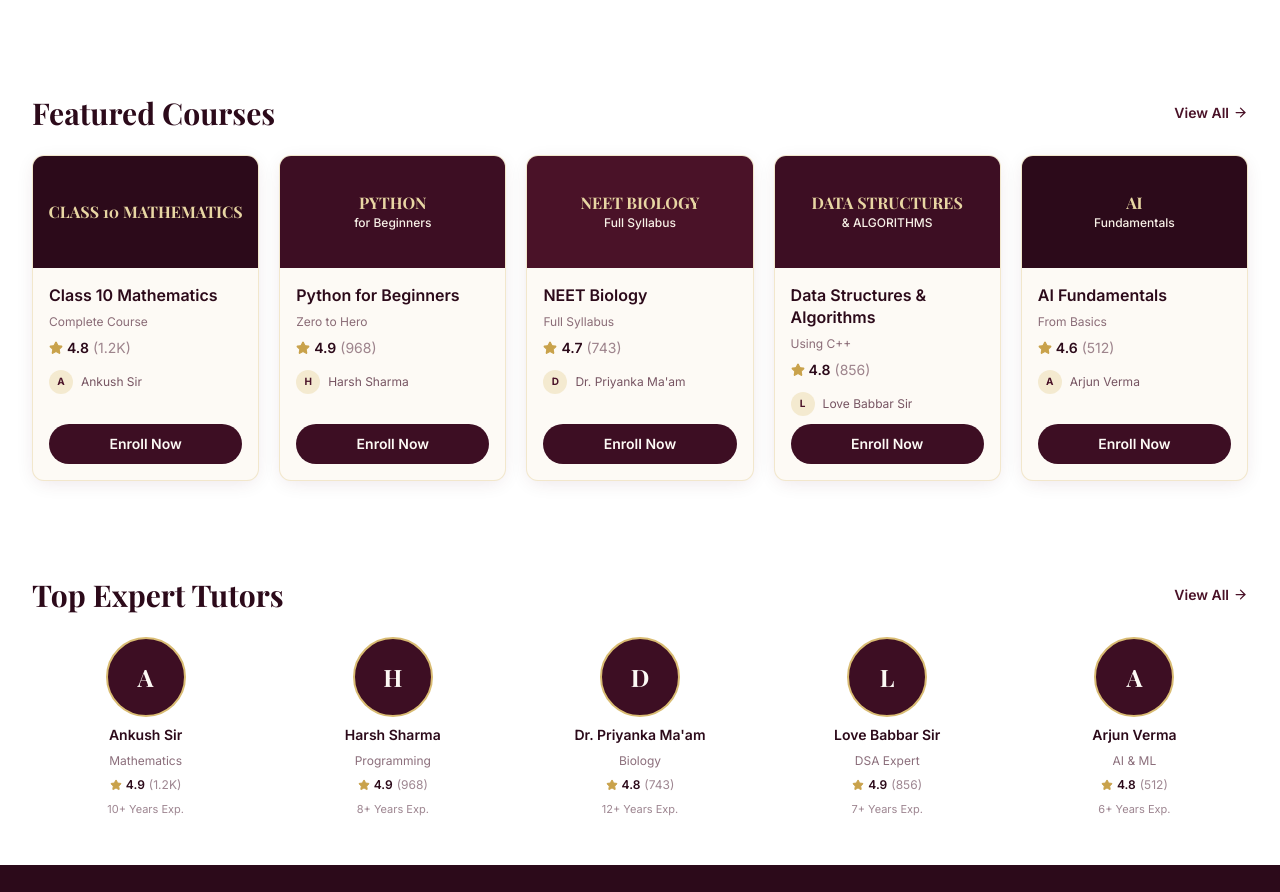
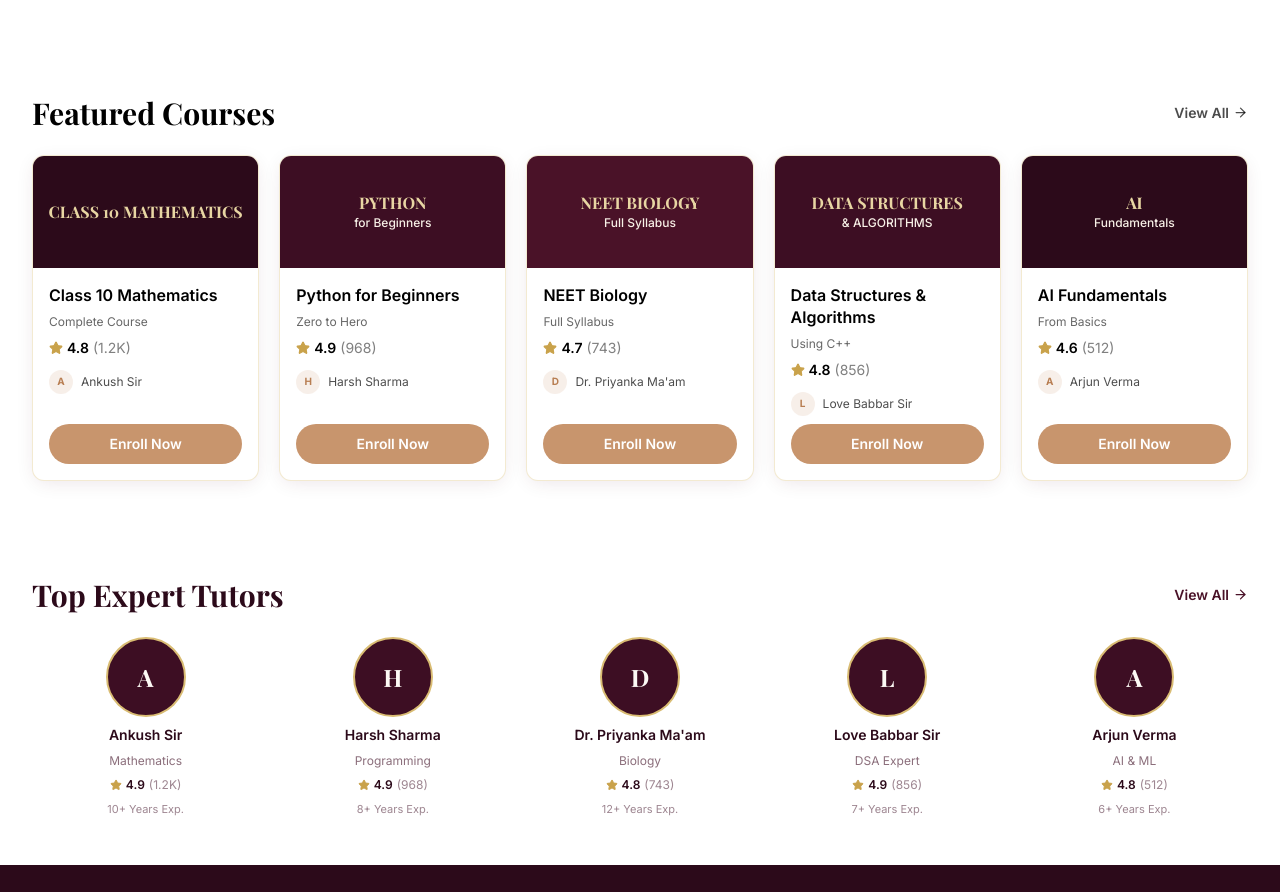
Before and after one commit to mdhafiss123-git/Homepage, a React (Vite) app: page / in a window 1280 px wide. Shown: the part 1073-1965 px from the top of the page. Built offline with nearby package versions, Linux system fonts and the light colour scheme.

Commit message:
Update FeaturedCourses.jsx

```diff
--- a/src/components/FeaturedCourses.jsx
+++ b/src/components/FeaturedCourses.jsx
@@ -5,8 +5,8 @@ export default function FeaturedCourses() {
   return (
     <section id="courses" className="max-w-7xl mx-auto px-5 sm:px-8 py-12">
       <div className="flex items-center justify-between mb-6">
-        <h2 className="font-display text-2xl sm:text-3xl font-bold text-maroon-950">Featured Courses</h2>
-        <a href="#courses" className="flex items-center gap-1 text-sm font-semibold text-maroon-800 hover:text-maroon-950">
+        <h2 className="font-display text-2xl sm:text-3xl font-bold text-black">Featured Courses</h2>
+        <a href="#courses" className="flex items-center gap-1 text-sm font-semibold text-black/70 hover:text-black">
           View All <ArrowRight size={15} />
         </a>
       </div>
@@ -15,7 +15,7 @@ export default function FeaturedCourses() {
         {COURSES.map((course) => (
           <article
             key={course.title}
-            className="bg-cream-50 border border-gold-300/50 rounded-xl overflow-hidden shadow-card hover:shadow-card-hover transition-shadow flex flex-col"
+            className="bg-white border border-gold-300/50 rounded-xl overflow-hidden shadow-card hover:shadow-card-hover transition-shadow flex flex-col"
           >
             <div className={`${course.cardBg} h-28 flex flex-col items-center justify-center text-center px-3`}>
               <p className="text-gold-300 font-display font-bold text-base leading-tight">{course.tag}</p>
@@ -23,23 +23,23 @@ export default function FeaturedCourses() {
             </div>
 
             <div className="p-4 flex flex-col gap-2 flex-1">
-              <h3 className="font-semibold text-maroon-950 leading-snug">{course.title}</h3>
-              <p className="text-xs text-maroon-900/60">{course.sub}</p>
+              <h3 className="font-semibold text-black leading-snug">{course.title}</h3>
+              <p className="text-xs text-black/60">{course.sub}</p>
 
               <div className="flex items-center gap-1 text-sm">
                 <Star size={14} className="fill-gold-500 text-gold-500" />
-                <span className="font-semibold text-maroon-950">{course.rating}</span>
-                <span className="text-maroon-900/50">({course.reviews})</span>
+                <span className="font-semibold text-black">{course.rating}</span>
+                <span className="text-black/50">({course.reviews})</span>
               </div>
 
               <div className="flex items-center gap-2 mt-1">
-                <span className="w-6 h-6 rounded-full bg-gold-100 text-maroon-800 text-[10px] font-bold flex items-center justify-center shrink-0">
+                <span className="w-6 h-6 rounded-full bg-brown-light/15 text-brown-light-hover text-[10px] font-bold flex items-center justify-center shrink-0">
                   {course.tutor.charAt(0)}
                 </span>
-                <span className="text-xs text-maroon-900/70 truncate">{course.tutor}</span>
+                <span className="text-xs text-black/70 truncate">{course.tutor}</span>
               </div>
 
-              <button className="mt-auto bg-maroon-900 text-cream-50 text-sm font-semibold rounded-full py-2.5 hover:bg-maroon-950 transition-colors">
+              <button className="mt-auto bg-brown-light text-white text-sm font-semibold rounded-full py-2.5 hover:bg-brown-light-hover transition-colors">
                 Enroll Now
               </button>
             </div>
```
